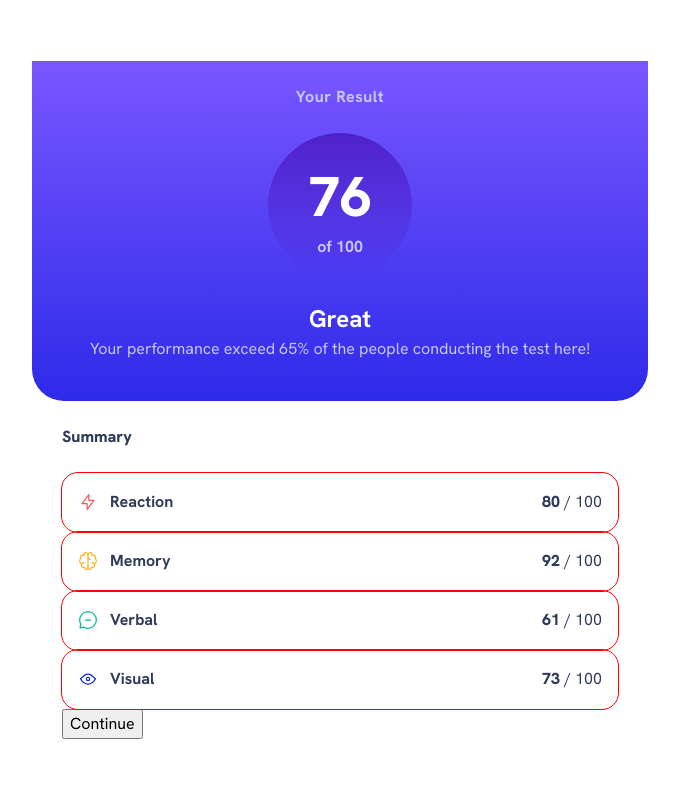
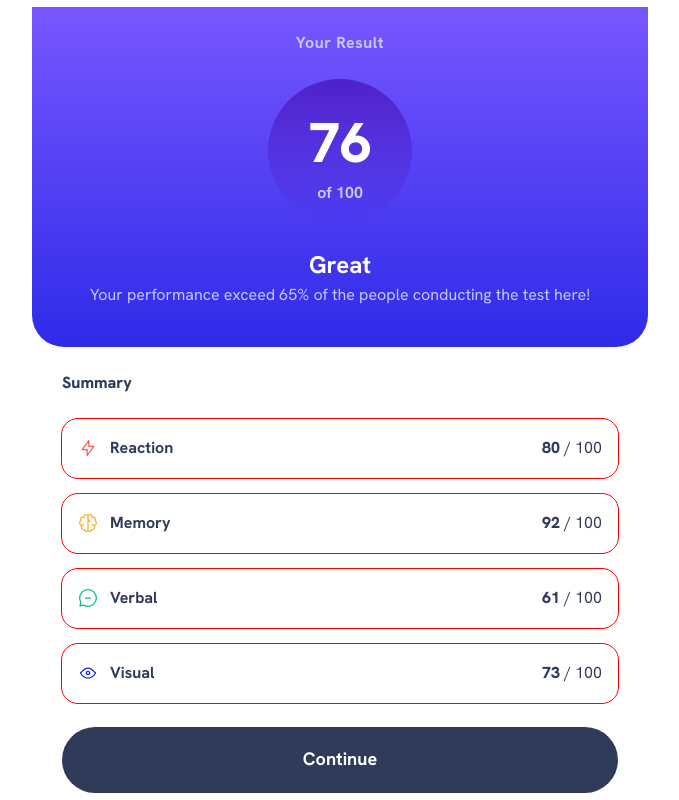
Before and after one commit to GiroFrm/result-summary, a plain HTML site: page index.html in a window 1280 px wide. Shown: the whole page, without its empty margins (300-979 px from the left). Drawn offline with Linux system fonts and the light colour scheme.

Commit message:
style: Style button with padding background color

```diff
--- a/style.css
+++ b/style.css
@@ -179,7 +179,25 @@ body{
         font-weight: var(--fw-black);
     }
 
+    .grid-group{
+        display: grid;
+        gap: 1rem;
+        margin-bottom: 1.5rem;
+    }
+
     .label__value{
         font-weight: var(--fw-bold);
 
     }
+
+    .button{
+        width: 100%;
+        border: none;
+        color: white;
+        padding-top: 1em;
+        padding-bottom: 1.12em;
+        border-radius: 100vw;
+        background-color: var(--dark-gray-blue);
+        font-weight: var(--fw-black);
+        font-size: var(--fs-200);
+    }
```
